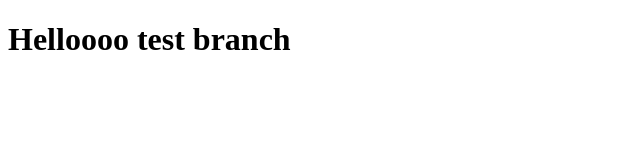
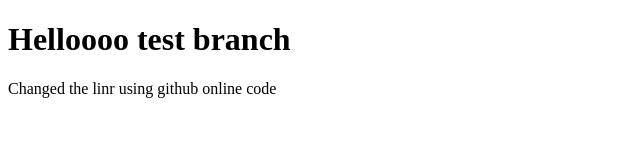
Before and after one commit to Dhanurathnayake/Github_test, a plain HTML site: page index.html in a window 1280 px wide. Shown: the whole page, without its empty margins (0-640 px from the left). Drawn offline with Linux system fonts and the light colour scheme.

Commit message:
I Update index.html file

```diff
--- a/index.html
+++ b/index.html
@@ -7,5 +7,6 @@
 </head>
 <body>
     <h1>Helloooo test branch</h1>
+    <p>Changed the linr using github online code</p>
 </body>
 </html>
```
